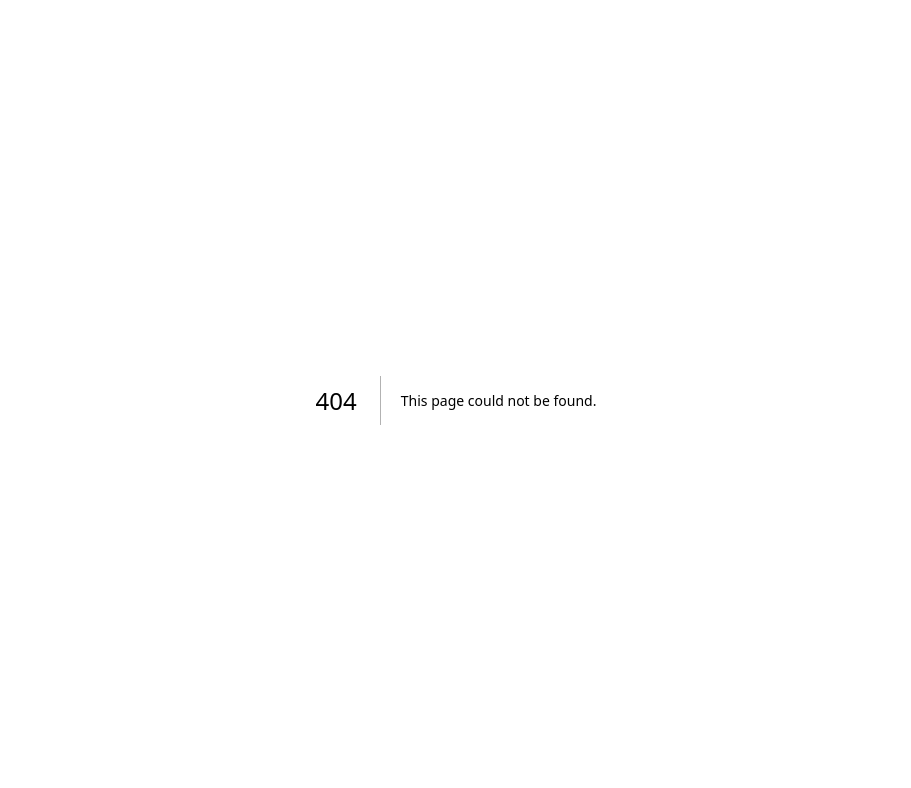
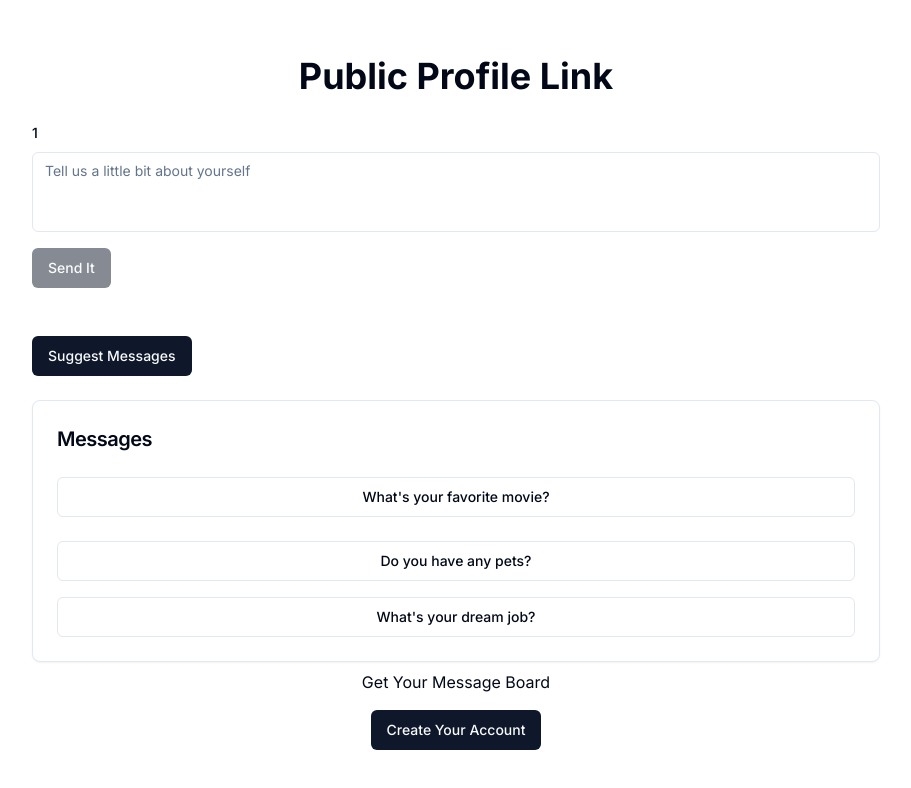
Before and after one commit to Himanshu88027/Pro-Feedback, a Next.js app: page /u/1 in a window 1280 px wide. Before the commit this address had no page. Shown: the top 788 px of the page, without its empty margins (184-1095 px from the left). Built offline with nearby package versions, Linux system fonts and the light colour scheme.

Commit message:
Public Profile Link complete

```diff
--- /dev/null
+++ b/src/app/u/[username]/page.tsx
@@ -0,0 +1,183 @@
+'use client'
+import { Button } from '@/components/ui/button'
+import {
+  Form,
+  FormControl,
+  FormField,
+  FormItem,
+  FormLabel,
+  FormMessage
+} from '@/components/ui/form'
+import {
+  Card,
+  CardContent,
+  CardHeader,
+  CardTitle,
+} from "@/components/ui/card"
+
+import { Textarea } from '@/components/ui/textarea'
+import { useToast } from '@/components/ui/use-toast'
+import { messageSchemas } from '@/schemas/messageSchemas'
+import { ApiResponse } from '@/types/ApiResponse'
+import { zodResolver } from '@hookform/resolvers/zod'
+import axios, { AxiosError } from 'axios'
+import { Loader2 } from 'lucide-react'
+import { useParams } from 'next/navigation'
+import React, { useState } from 'react'
+import { useForm } from 'react-hook-form'
+import * as z from 'zod'
+import { useCompletion } from 'ai/react'
+import { Separator } from '@radix-ui/react-separator'
+import Link from 'next/link'
+
+const stringChar = '||'
+const pasreMessageString = (messageString : string) : string[] => {
+  return messageString.split(stringChar)
+}
+
+const initialMessageString = "What's your favorite movie?||Do you have any pets?||What's your dream job?";
+
+function page() {
+  const params = useParams<{username: string}>()
+  const username = params.username;
+  const [isLoading, setIsLoading] = useState(false)
+  const { toast } = useToast()
+
+  const form = useForm<z.infer<typeof messageSchemas>>({
+    resolver: zodResolver(messageSchemas)
+  })
+
+  const {complete, completion, isLoading: isSuggestLoading, error} = useCompletion({
+    api: '/api/suggest-messages',
+    initialCompletion: initialMessageString
+  })
+
+  const messageContent = form.watch('content');
+
+  const onSubmit = async (data: z.infer<typeof messageSchemas>) => {
+    setIsLoading(true)
+    try {
+      const response = await axios.post<ApiResponse>('/api/send-messages',{
+        username,
+        ...data
+      })
+
+      toast({
+        title: response.data.message,
+        variant: 'default'
+      })
+
+      // Reset form
+      form.reset({...form.getValues(), content: ''})
+    } catch (error) {
+      const axiosError = error as AxiosError<ApiResponse>;
+      toast({
+        title: 'Error',
+        description:
+          axiosError.response?.data.message ?? 'Failed to sent message',
+        variant: 'destructive',
+      });
+    } finally {
+      setIsLoading(false);
+    }
+  }
+
+  const fetchSuggestMessages = () => {
+    try {
+      complete('')
+    } catch (error) {
+      console.error('Error fetching messages:', error);
+    }
+  }
+
+  const handleClickMessage = (messageString: string) => {
+    form.setValue('content', messageString)
+  }
+
+  return (
+    <div className="container mx-auto my-8 p-6 bg-white rounded max-w-4xl">
+      <h1 className="text-4xl font-bold mb-6 text-center">
+        Public Profile Link
+      </h1>
+      <Form {...form}>
+          <form onSubmit={form.handleSubmit(onSubmit)} className="space-y-4">
+            <FormField
+              name="content"
+
+              control={form.control}
+              render={({ field }) => (
+                <FormItem>
+                  <FormLabel>{`${username}`}</FormLabel>
+                  <FormControl>
+                  <Textarea
+                    placeholder="Tell us a little bit about yourself"
+                    className="resize-none"
+                  {...field}
+                />
+                  </FormControl>
+                  <FormMessage />
+                </FormItem>
+              )}
+            />
+            <div>
+              {
+                isLoading ? (
+                  <Button disabled>
+                     <Loader2 className="mr-2 h-4 w-4 animate-spin" />
+                     Please wait
+                  </Button>
+                ) : (
+                  <Button type='submit' disabled={isLoading || !messageContent}>
+                    Send It
+                  </Button>
+                )
+              }
+            </div>
+          </form>
+        </Form>
+        <div className="space-y-4 my-8">
+          <div className="space-y-2">
+              <Button
+                disabled={isSuggestLoading}
+                onClick={fetchSuggestMessages}
+                className='my-4'
+              >
+                Suggest Messages
+              </Button>
+              <Card>
+                <CardHeader>
+                  <CardTitle className="text-xl font-semibold">Messages</CardTitle>
+                </CardHeader>
+                <CardContent className="flex flex-col space-y-4">
+                  {
+                    error ? (
+                      <p className="text-red-500">{error.message}</p>
+                    ) : (
+                      pasreMessageString(completion).map((message, index) => (
+                        <Button
+                        onClick={() => handleClickMessage(message)}
+                        key={index}
+                        className='mb-2'
+                        variant="outline"
+                        >
+                          {message}
+                        </Button>
+                      ))
+                    )
+                  }
+                </CardContent>
+              </Card>
+              <Separator className="my-6" />
+                <div className="text-center">
+                  <div className="mb-4">Get Your Message Board</div>
+                  <Link href={'/sign-up'}>
+                    <Button>Create Your Account</Button>
+                  </Link>
+                </div>
+          </div>
+        </div>
+    </div>
+  )
+}
+
+export default page
--- /dev/null
+++ b/src/components/ui/textarea.tsx
@@ -0,0 +1,24 @@
+import * as React from "react"
+
+import { cn } from "@/lib/utils"
+
+export interface TextareaProps
+  extends React.TextareaHTMLAttributes<HTMLTextAreaElement> {}
+
+const Textarea = React.forwardRef<HTMLTextAreaElement, TextareaProps>(
+  ({ className, ...props }, ref) => {
+    return (
+      <textarea
+        className={cn(
+          "flex min-h-[80px] w-full rounded-md border border-input bg-background px-3 py-2 text-sm ring-offset-background placeholder:text-muted-foreground focus-visible:outline-none focus-visible:ring-2 focus-visible:ring-ring focus-visible:ring-offset-2 disabled:cursor-not-allowed disabled:opacity-50",
+          className
+        )}
+        ref={ref}
+        {...props}
+      />
+    )
+  }
+)
+Textarea.displayName = "Textarea"
+
+export { Textarea }
```
